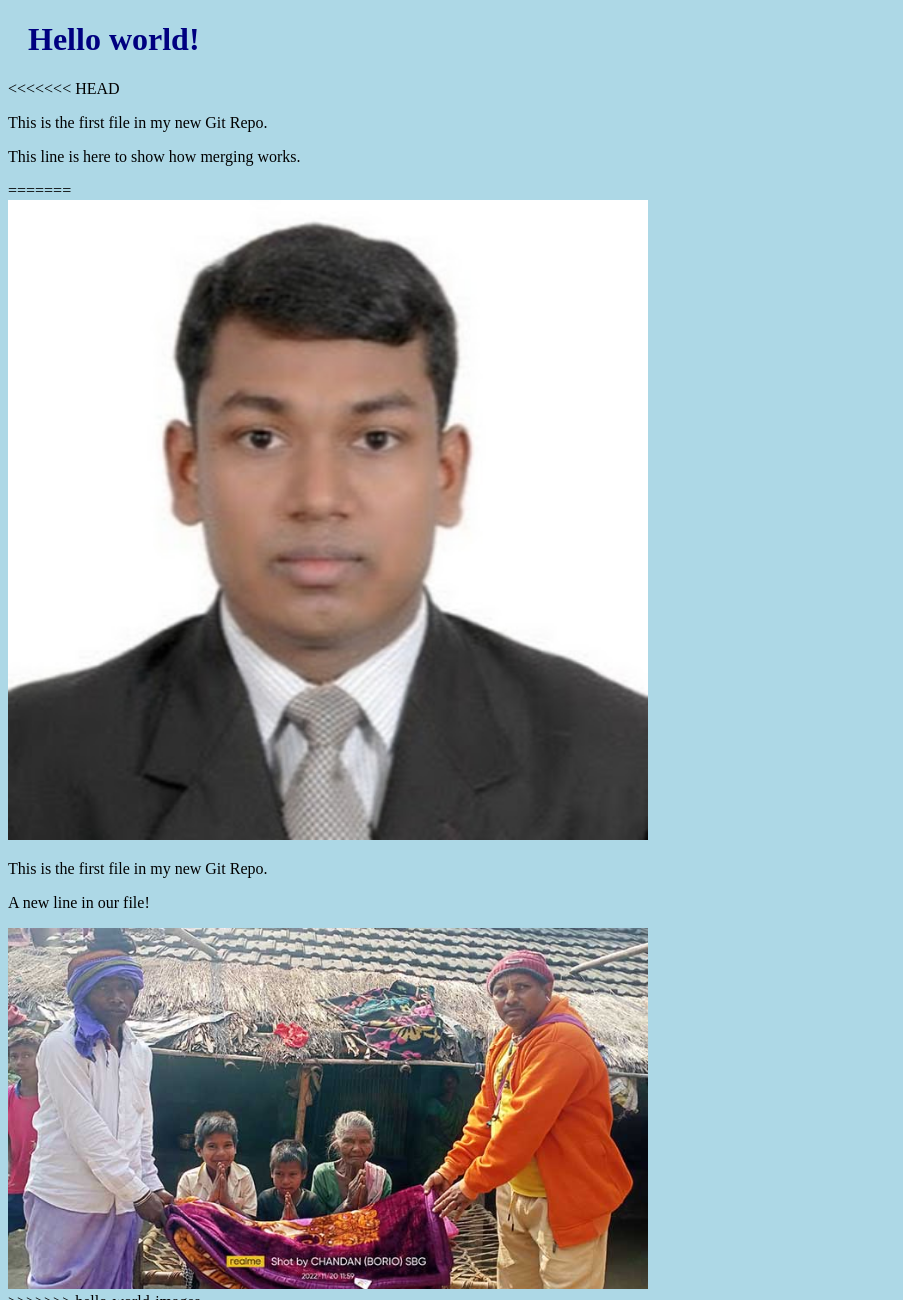
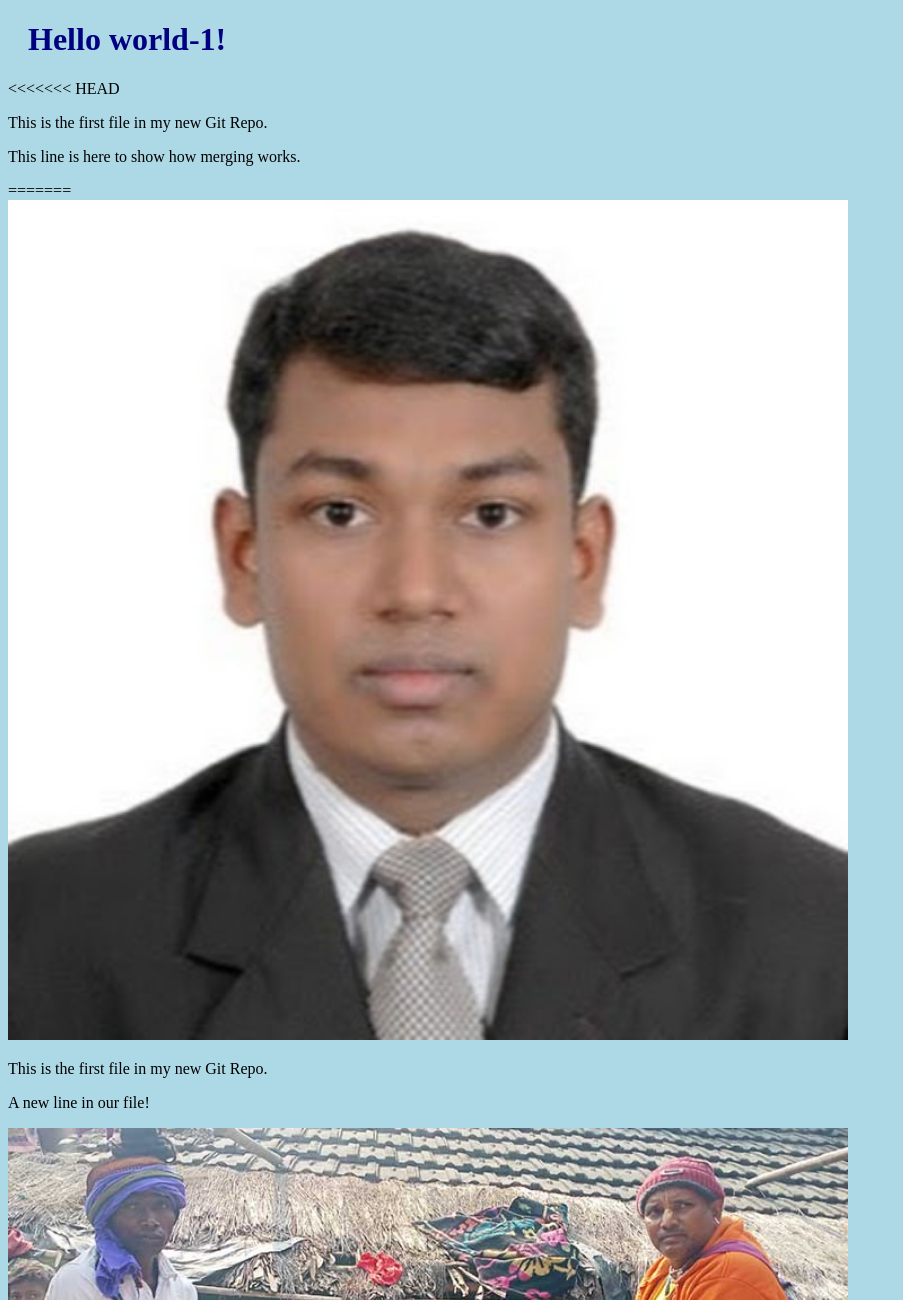
Before and after one commit to sanjoyjps/sancomp, a plain HTML site: page index.html in a window 1280 px wide. Shown: the top 1300 px of the page, without its empty margins (0-903 px from the left). Drawn offline with Linux system fonts and the light colour scheme.

Commit message:
helo1 index.html

```diff
--- a/index.html
+++ b/index.html
@@ -7,15 +7,15 @@
 </head>
 <body>
 
-<h1>Hello world!</h1>
+<h1>Hello world-1!</h1>
 <<<<<<< HEAD
 <p>This is the first file in my new Git Repo.</p>
 <p>This line is here to show how merging works.</p>
 =======
-<div><img src="img_hello_world.jpg" alt="Hello World from Space" style="width:100%;max-width:640px"></div>
+<div><img src="img_hello_world.jpg" alt="Hello World from Space" style="width:100%;max-width:840px"></div>
 <p>This is the first file in my new Git Repo.</p>
 <p>A new line in our file!</p>
-<div><img src="img_hello_git.jpg" alt="Hello Git" style="width:100%;max-width:640px"></div>
+<div><img src="img_hello_git.jpg" alt="Hello Git" style="width:100%;max-width:840px"></div>
 >>>>>>> hello-world-images
 
 </body>
```
